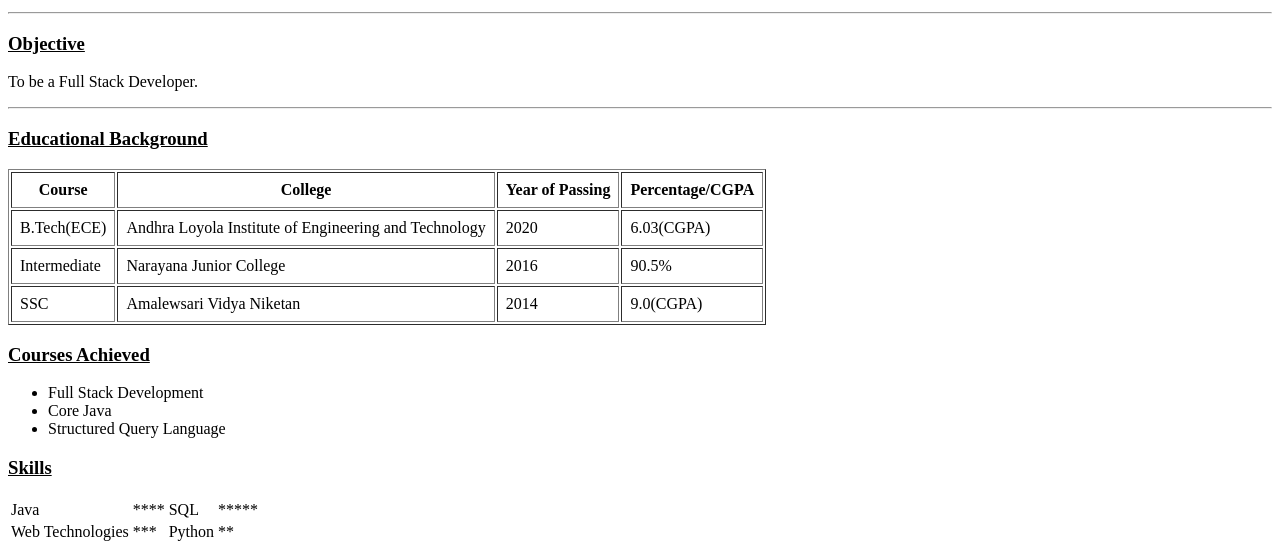
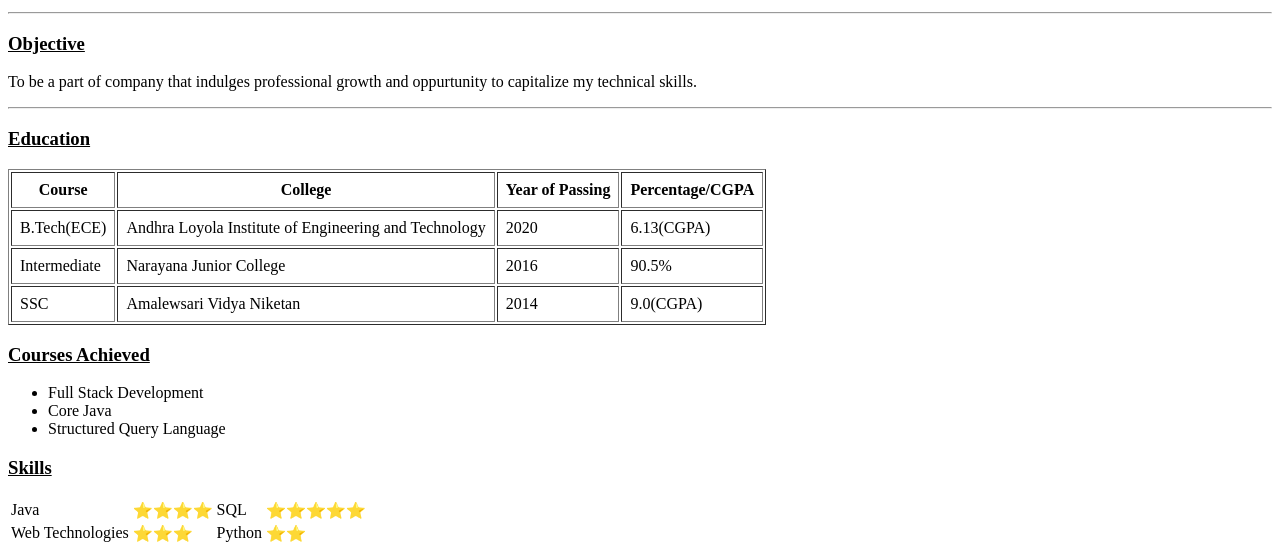
Before and after one commit to Bhanusree-08/BhanuResume-github.io, a plain HTML site: page index.html in a window 1280 px wide. Shown: the part 214-773 px from the top of the page. Drawn offline with Linux system fonts and the light colour scheme.

Commit message:
Add files via upload

```diff
--- a/index.html
+++ b/index.html
@@ -15,9 +15,9 @@
   </table>
   <hr>
   <h3><ins>Objective</ins></h3>
-  <p>To be a Full Stack Developer.</p>
+  <p>To be a part of company that indulges professional growth and oppurtunity to capitalize my technical skills.</p>
   <hr>
-  <h3><ins>Educational Background</ins></h3>
+  <h3><ins>Education</ins></h3>
   <table border="1" cellpadding="8">
   <tr>
 	 <th>Course</th>
@@ -29,7 +29,7 @@
 	 <td>B.Tech(ECE)</td>
 	 <td>Andhra Loyola Institute of Engineering and Technology</td>
 	 <td>2020</td>
-	 <td>6.03(CGPA)</td>
+	 <td>6.13(CGPA)</td>
   </tr>
   <tr>
     <td>Intermediate</td>
@@ -54,15 +54,15 @@
 	<table>
 	<tr>
 	    <td>Java</td>
-		<td>****</td>
+		<td>⭐⭐⭐⭐</td>
 		<td>SQL</td>
-		<td>*****</td>
+		<td>⭐⭐⭐⭐⭐</td>
     </tr>
 	<tr>
 	 <td>Web Technologies</td>
-	 <td>***</td>
+	 <td>⭐⭐⭐</td>
 	 <td>Python</td>
-	 <td>**</td>
+	 <td>⭐⭐</td>
 	</tr>
 	 </table>
 	 <h3><ins>Interpersonal Skills</ins></h3>
@@ -83,7 +83,7 @@
 	 </ul>
 	 <hr>
 	 <h3><ins>Declaration</ins></h3>
-	 <p>I Bhanu Sree Murari declare that inforamtion regarding me is true.</p>
+	 <p>I Bhanu Sree Murari declare that the inforamtion regarding me is true and i will hold the responsibility of their authenticity and correctness.</p>
 	 <table cellSpacing="10">
 	 <tr>
 	 <td>Station:Hyderabad</td>
```
Also changed, not shown: 1 other file.
